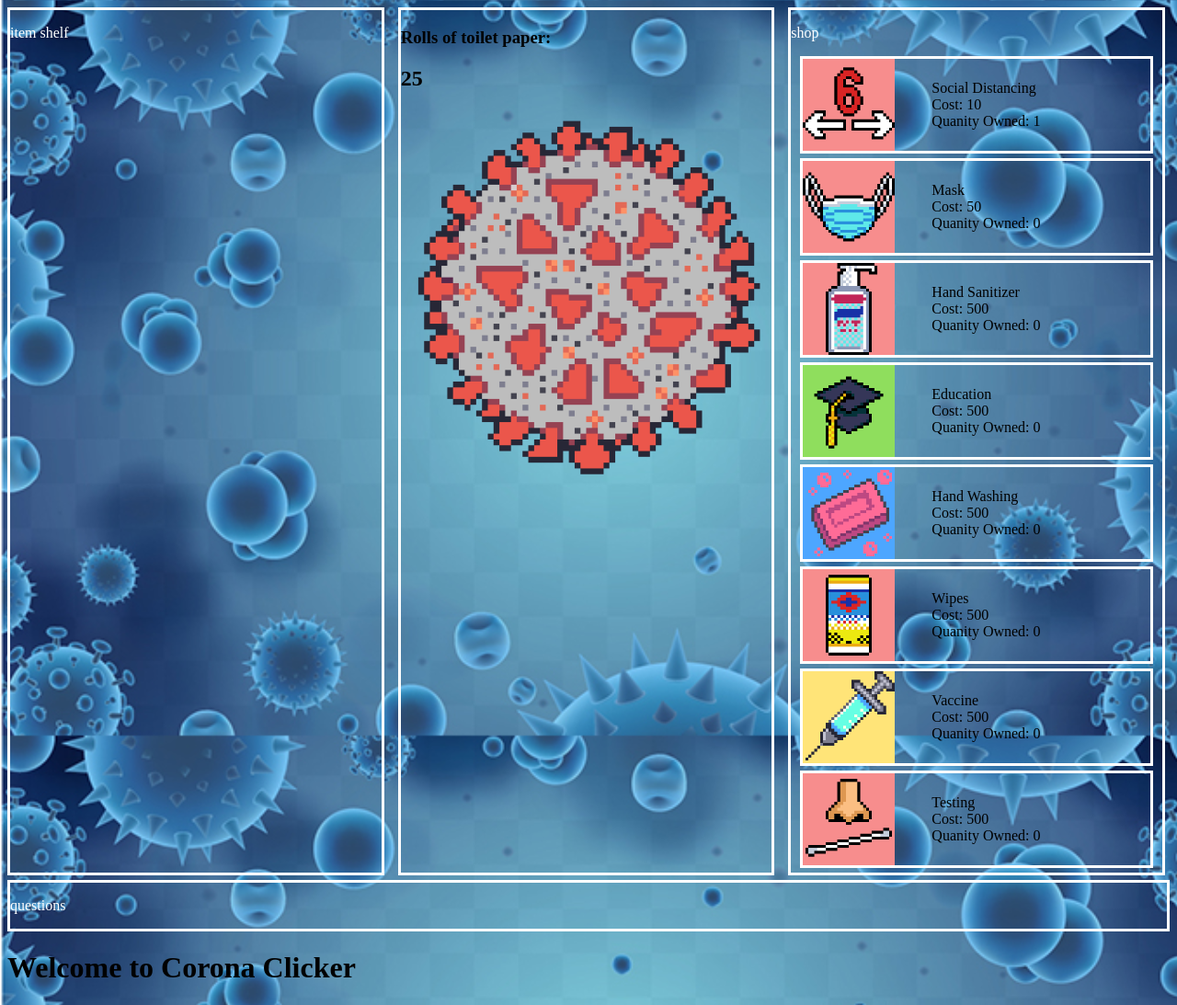
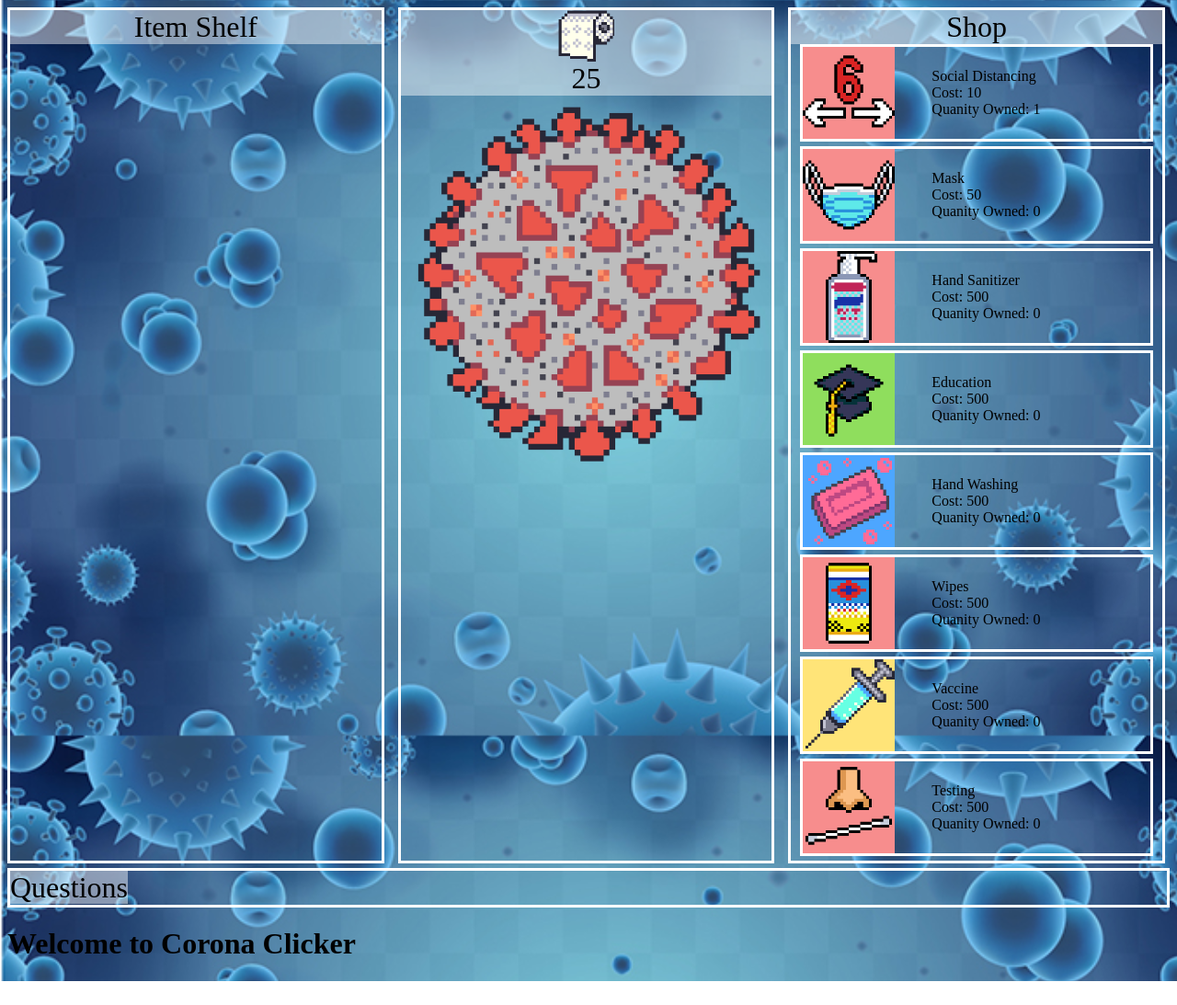
Before and after one commit to Eli-Labell/Idle_Project, a website built with webpack: page index.html in a window 1280 px wide. Shown: the whole page at 92% size. After the commit the page ends 1067 px from the top, so only its background shows below. Built offline with nearby package versions, Linux system fonts and the light colour scheme.

Commit message:
fixed toilet paper formatting, added toilet paper icon

```diff
--- a/css/stylesheet.css
+++ b/css/stylesheet.css
@@ -63,6 +63,9 @@ body {
 #top .column {
     width: 33.3%;
     margin-right: 5px;
+    align-content: center;
+    display: flex;
+    flex-direction: column;
 }
 
 #shop {
@@ -108,3 +111,9 @@ p {
     align-self: center;
     color: white;
 }
+
+.col-header {
+    font-size: xx-large;
+    text-align: center;
+    background-color: #ffffff75;
+}
--- a/index.html
+++ b/index.html
@@ -10,15 +10,18 @@
 <script src="src/game.js"></script> <!--- index.js loaded --->
 <div id="top">
     <div class="column" id="itemShelf">
-        <p>item shelf</p>
+        <span class="col-header">Item Shelf</span>
 
     </div>
     <div class="column" id="covidBall">
-        <div id="score"></div>
+        <div class="col-header" style="display: flex; flex-direction: column">
+            <img src="../img/sprites/toilet-paper.png" style="width: 15%; align-self: center"><span id="score"
+                                                                                                    style="align-self: center"></span>
+        </div>
         <img id="ball" src="img/CovidVirus2Darker.png"/>
     </div>
     <div class="column" id="shop">
-        <p>shop</p>
+        <span class="col-header">Shop</span>
         <div id="inventory">
         </div>
     </div>
@@ -26,7 +29,7 @@
 
 </div>
 <div id="questions">
-    <p>questions</p>
+    <span class="col-header">Questions</span>
 </div>
 </body>
 </html>
--- a/src/game.js
+++ b/src/game.js
@@ -80,7 +80,7 @@ function buyableTemplate(key, buyable) {
 }
 
 function showGameState() {
-	document.getElementById('score').innerHTML = `<span><h3>Rolls of toilet paper:</h3><h2>${gameState.toiletPaper}</h2></span>`
+	document.getElementById('score').innerText = `${gameState.toiletPaper}`
 }
 
 function populateInventory() {
```
Also changed, not shown: img/sprites/toilet-paper.png (added).
